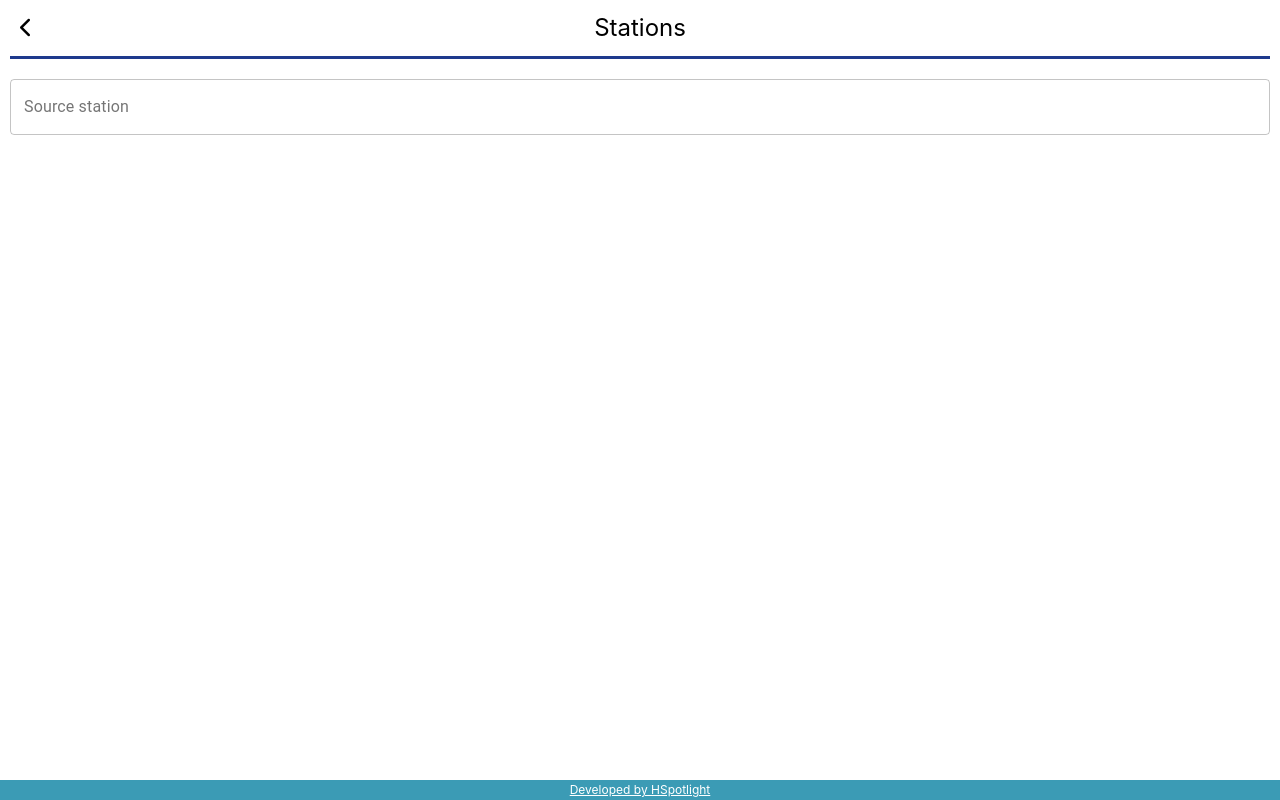
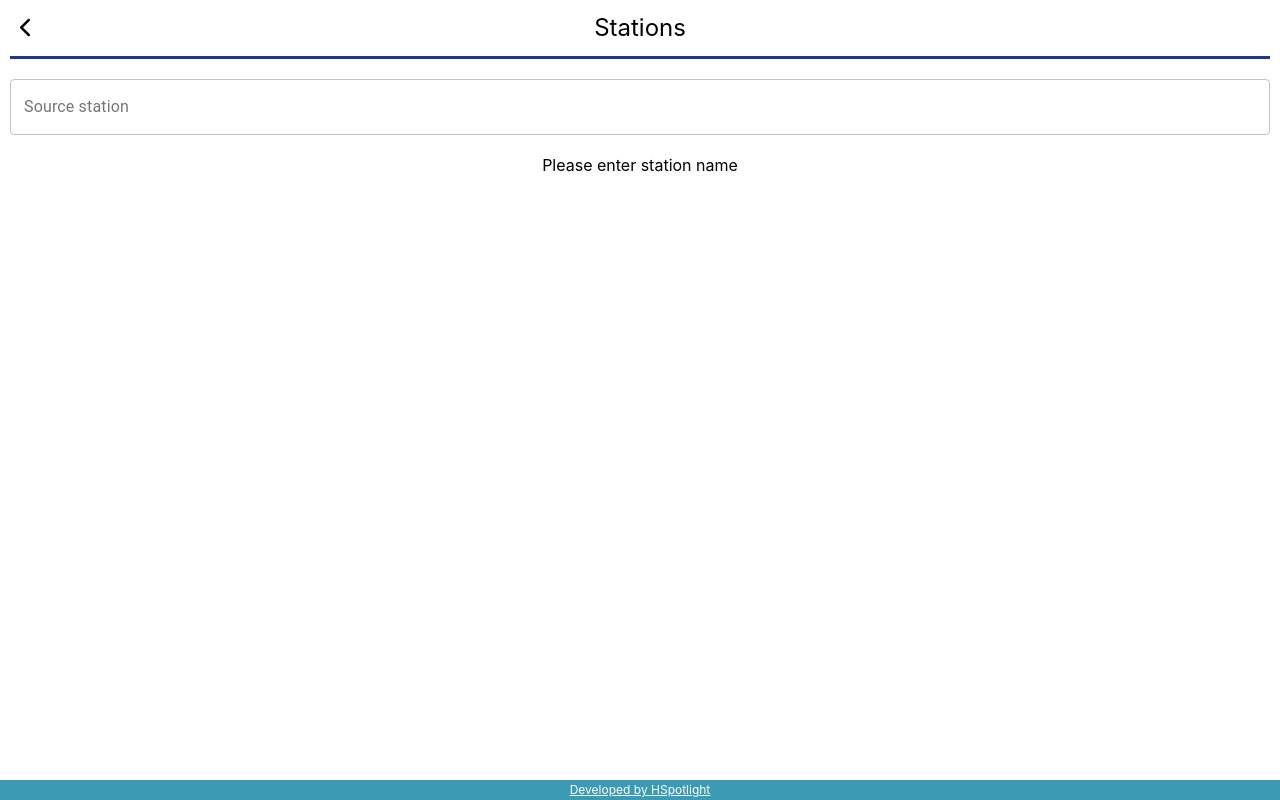
Before and after one commit to hspotlight/metro-fare, a React (Create React App) app: page / in a window 1280 px wide. Both pictures are taken after a click on the element 640 px from the left and 231 px from the top of the page. Built offline with nearby package versions, Linux system fonts and the light colour scheme.

Commit message:
MF-016 Add start text for select station

```diff
--- a/src/components/SelectStation.tsx
+++ b/src/components/SelectStation.tsx
@@ -41,6 +41,12 @@ const SelectStation = () => {
     }
   };
 
+  const getDisplayMessage = (searchTermLength: number) => {
+    if (searchTermLength === 0) return translate("selectStation.startText");
+    if (searchTermLength < 2) return translate("selectStation.tooShort");
+    return translate("selectStation.notFound");
+  }
+
   return (
     <div className="select-station">
       <div>
@@ -55,8 +61,8 @@ const SelectStation = () => {
         />
       </div>
 
-      {searchResult.length === 0 && searchTermLength !== 0 && (
-        <div className="empty-result">result not found</div>
+      {searchResult.length === 0 && (
+        <div className="display-message">{getDisplayMessage(searchTermLength)}</div>
       )}
       {searchResult.length > 0 && (
         <div className="search-result">
--- a/src/locales/en.json
+++ b/src/locales/en.json
@@ -52,6 +52,7 @@
     }
   },
   "selectStation": {
+    "startText": "Please enter station name",
     "notFound": "Results not found",
     "tooShort": "Keyword too short!"
   }
--- a/src/locales/th.json
+++ b/src/locales/th.json
@@ -52,6 +52,7 @@
     }
   },
   "selectStation": {
+    "startText": "โปรดกรอกชื่อสถานี",
     "notFound": "ไม่พบข้อมูล",
     "tooShort": "คำสั้นไป"
   }
```
